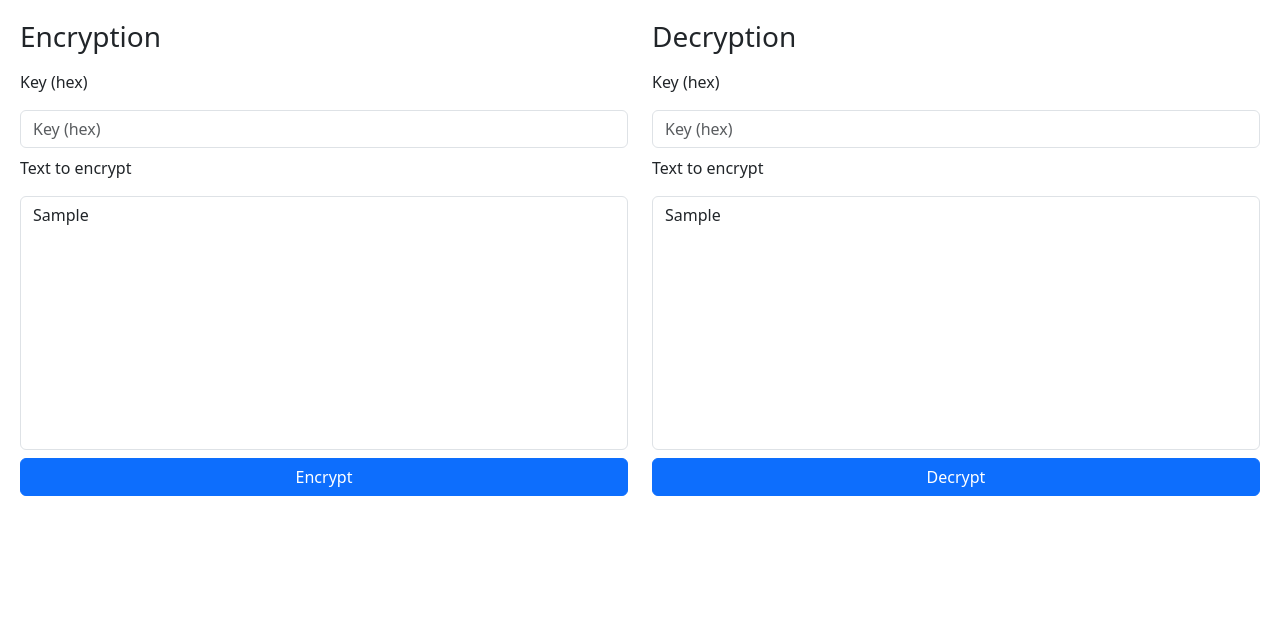
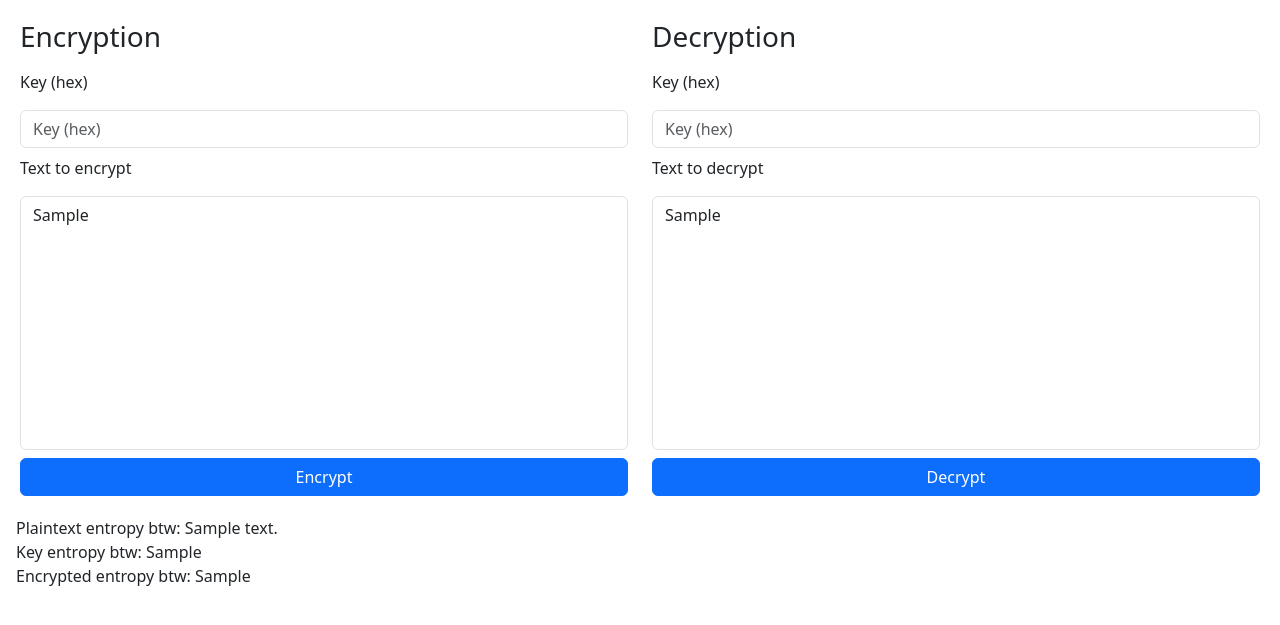
Before and after one commit to ArRuslan/bptd-lb1, a Flask app: template templates/index.jinja2 in a window 1280 px wide. Shown: the top 625 px of the page. Run offline with Flask 3, Linux system fonts and the light colour scheme; the template is opened without the code that fills it: most values are stand-ins (such as "Sample title", 1, 10 or a date in 2020).

Commit message:
add weak keys detection

```diff
--- a/app.py
+++ b/app.py
@@ -22,7 +22,14 @@ def encrypt_text() -> ...:
     data_to_encrypt = request.form["data"].encode("utf8")
     encrypted = des.ecb_encrypt(data_to_encrypt, key)
 
-    return render_template("index.jinja2", encrypted_data=encrypted.hex())
+    return render_template(
+        "index.jinja2",
+        encrypted_data=encrypted.hex(),
+        is_key_weak=des.is_key_weak(key),
+        plaintext_entropy=des.calc_entropy(data_to_encrypt),
+        key_entropy=des.calc_entropy(key.to_bytes(8, "big", signed=False)),
+        encrypted_entropy=des.calc_entropy(encrypted),
+    )
 
 
 @app.post("/decrypt")
@@ -38,7 +45,14 @@ def decrypt_text() -> ...:
     data_to_decrypt = bytes.fromhex(request.form["data"])
     decrypted = des.ecb_decrypt(data_to_decrypt, key)
 
-    return render_template("index.jinja2", decrypted_data=decrypted.decode("utf8"))
+    return render_template(
+        "index.jinja2",
+        decrypted_data=decrypted.decode("utf8"),
+        is_key_weak=des.is_key_weak(key),
+        plaintext_entropy=des.calc_entropy(decrypted),
+        key_entropy=des.calc_entropy(key.to_bytes(8, "big", signed=False)),
+        encrypted_entropy=des.calc_entropy(data_to_decrypt),
+    )
 
 
 if __name__ == "__main__":
--- a/des.py
+++ b/des.py
@@ -1,4 +1,5 @@
 # https://page.math.tu-berlin.de/~kant/teaching/hess/krypto-ws2006/des.htm
+import math
 
 VERBOSE = False
 
@@ -345,5 +346,19 @@ def main() -> None:
     print(f"decrypted: {decrypted}")
 
 
+def calc_entropy(data: bytes) -> float:
+    counters = [0 for _ in range(2 ** 8)]
+    for byte in data:
+        counters[byte] += 1
+
+    probabilities = [counter / len(data) for counter in counters]
+    return -sum(probability * math.log2(probability) for probability in probabilities if probability > 0)
+
+
+def is_key_weak(key: int) -> bool:
+    keys = kdf(key)
+    return all(subkey == keys[0] for subkey in keys[1:])
+
+
 if __name__ == "__main__":
     main()
--- a/templates/index.jinja2
+++ b/templates/index.jinja2
@@ -31,12 +31,36 @@
         <label for="decryption-key" class="form-label">Key (hex)</label>
         <input required type="text" name="key" minlength="16" maxlength="16" pattern="[A-Za-z0-9]{16}" placeholder="Key (hex)" id="decryption-key" class="form-control"/>
 
-        <label for="decrypt-data" class="form-label">Text to encrypt</label>
+        <label for="decrypt-data" class="form-label">Text to decrypt</label>
         <textarea required name="data" id="decrypt-data" class="form-control" rows="10">{% if encrypted_data is defined %}{{ encrypted_data }}{% endif %}</textarea>
 
         <button type="submit" class="btn btn-primary">Decrypt</button>
     </form>
 </div>
 
+{% if is_key_weak is defined and is_key_weak %}
+<h3 class="w-100 px-3 m-0 text-center" style="color: red;">
+    !!! KEY IS WEAK !!!
+</h3>
+{% endif %}
+
+{% if plaintext_entropy is defined %}
+<p class="w-100 px-3 m-0">
+    Plaintext entropy btw: {{ plaintext_entropy }}
+</p>
+{% endif %}
+
+{% if key_entropy is defined %}
+<p class="w-100 px-3 m-0">
+    Key entropy btw: {{ key_entropy }}
+</p>
+{% endif %}
+
+{% if encrypted_entropy is defined %}
+<p class="w-100 px-3 m-0">
+    Encrypted entropy btw: {{ encrypted_entropy }}
+</p>
+{% endif %}
+
 </body>
 </html>
```
